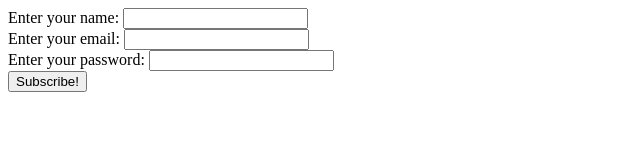
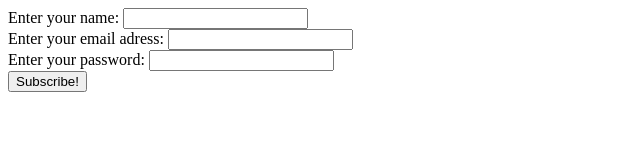
Before and after one commit to ARWA251/gitLearn, a plain HTML site: page index.html in a window 1280 px wide. Shown: the whole page, without its empty margins (0-640 px from the left). Drawn offline with Linux system fonts and the light colour scheme.

Commit message:
index file

```diff
--- a/index.html
+++ b/index.html
@@ -13,7 +13,7 @@
           <input type="text" name="name" id="name" required>
         </div>
         <div class="form-example">
-          <label for="email">Enter your email: </label>
+          <label for="email">Enter your email adress: </label>
           <input type="email" name="email" id="email" required>
         </div>
         <div class="form-example">
```
